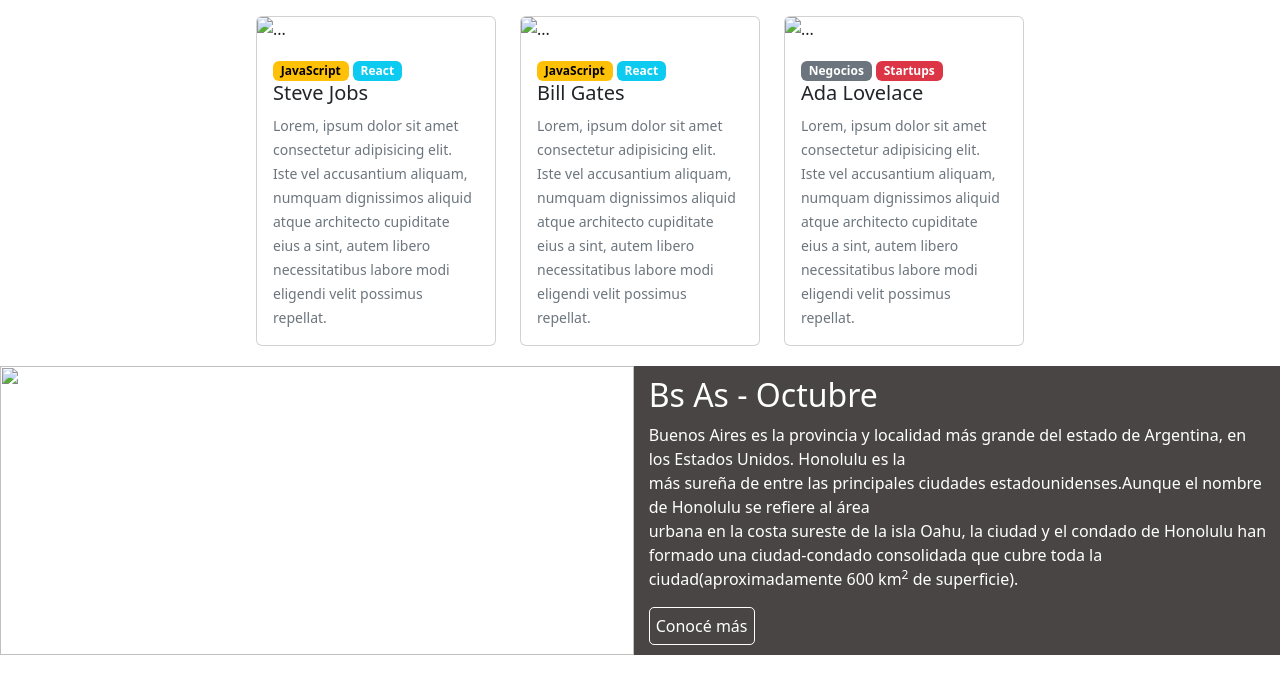
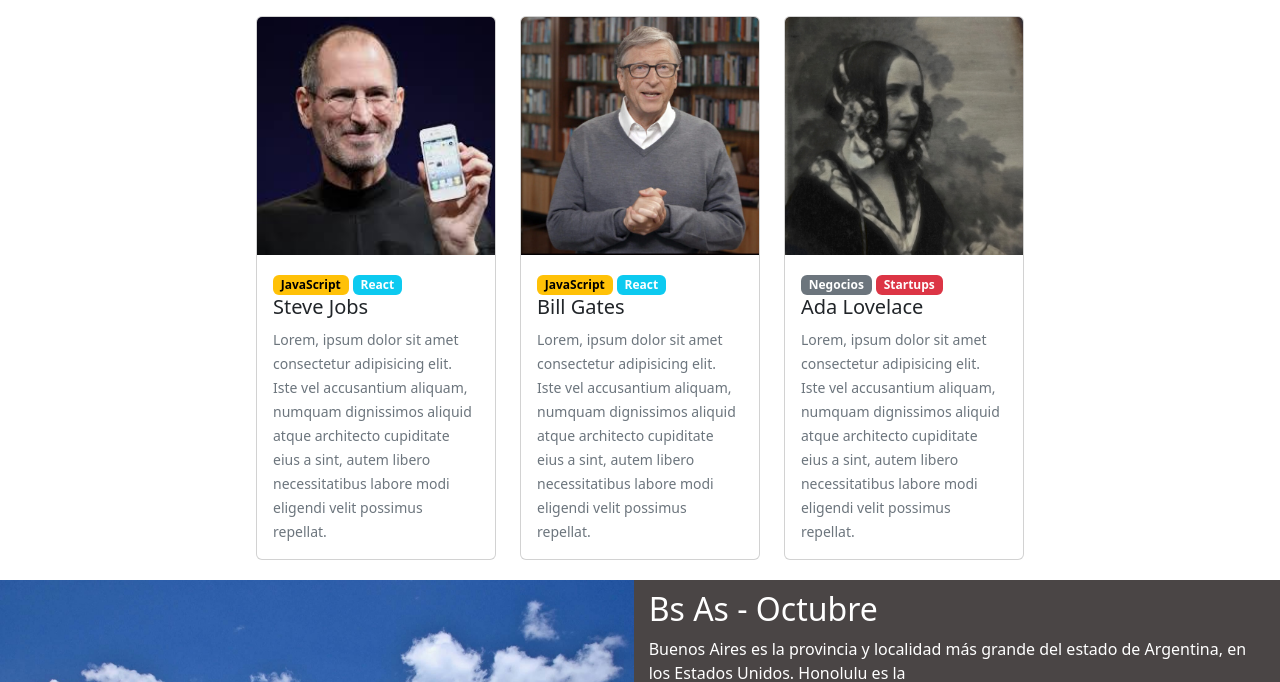
Before and after one commit to matiaspereyra123/codoacodo-TP-Integrador, a plain HTML site: page index.html in a window 1280 px wide. Shown: the part 724-1406 px from the top of the page. Drawn offline with nearby package versions, Linux system fonts and the light colour scheme; the site is published under a folder, as on GitHub Pages, so addresses that start at the root find nothing.

Commit message:
ruta imagenes

```diff
--- a/index.html
+++ b/index.html
@@ -24,7 +24,7 @@
 
                 <div class="container-fluid container-navbar">
                         <div class="container-logo">
-                                <img src="codoacodo.png" class="logo">
+                                <img src="img/codoacodo.png" class="logo">
                     <a class="navbar-brand nav-conference" href="#">Conf Bs As</a>
                         </div>
 
@@ -95,7 +95,7 @@
             <div class="row row-cols-1 row-cols-md-3 g-4">
                 <div class="col">
                   <div class="card">
-                    <img src="/img/steve.jpg" class="card-img-top steve" alt="...">
+                    <img src="img/steve.jpg" class="card-img-top steve" alt="...">
                     <div class="card-body">
                         <span class="badge text-bg-warning">JavaScript</span>
                         <span class="badge text-bg-info">React</span>
@@ -113,7 +113,7 @@
                 </div>
                 <div class="col">
                   <div class="card">
-                    <img src="/img/bill.jpg" class="card-img-top" alt="...">
+                    <img src="img/bill.jpg" class="card-img-top" alt="...">
                     <div class="card-body">
                         <span class="badge  text-bg-warning">JavaScript</span>
                         <span class="badge  text-bg-info">React</span>
@@ -129,7 +129,7 @@
                 </div>
                 <div class="col">
                   <div class="card">
-                    <img src="/img/ada.jpeg" class="card-img-top" alt="...">
+                    <img src="img/ada.jpeg" class="card-img-top" alt="...">
                     <div class="card-body">
                         <span class="badge  text-bg-secondary">Negocios</span>
                         <span class="badge  text-bg-danger">Startups</span>
@@ -149,7 +149,7 @@
 
         <section class="container-img-honolulu-text">
             <article class="box-img-honolulu">
-                <img src="/img/honolulu.jpg">
+                <img src="img/honolulu.jpg">
             </article>
             <article class="box-text">
                 <h2>Bs As - Octubre</h2>
```
Also changed, not shown: ada.jpeg (deleted), ba2.jpg (deleted), ba3.jpg (deleted), bill.jpg (deleted), codoacodo.png (deleted), hawaii2.jpg (deleted), hawaii3.jpg (deleted), honolulu.jpg (deleted), 2 other files.
